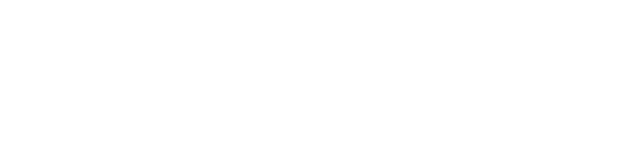
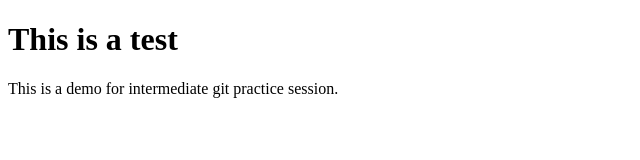
Before and after one commit to subedisagar12/practice, a plain HTML site: page index.html in a window 1280 px wide. Shown: the whole page, without its empty margins (0-640 px from the left). Drawn offline with Linux system fonts and the light colour scheme.

Commit message:
Heading and Paragraph added t

```diff
--- a/index.html
+++ b/index.html
@@ -6,5 +6,8 @@
     <meta name="viewport" content="width=device-width, initial-scale=1.0" />
     <title>Document</title>
   </head>
-  <body></body>
+  <body>
+    <h1>This is a test</h1>
+    <p>This is a demo for intermediate git practice session.</p>
+  </body>
 </html>
```
